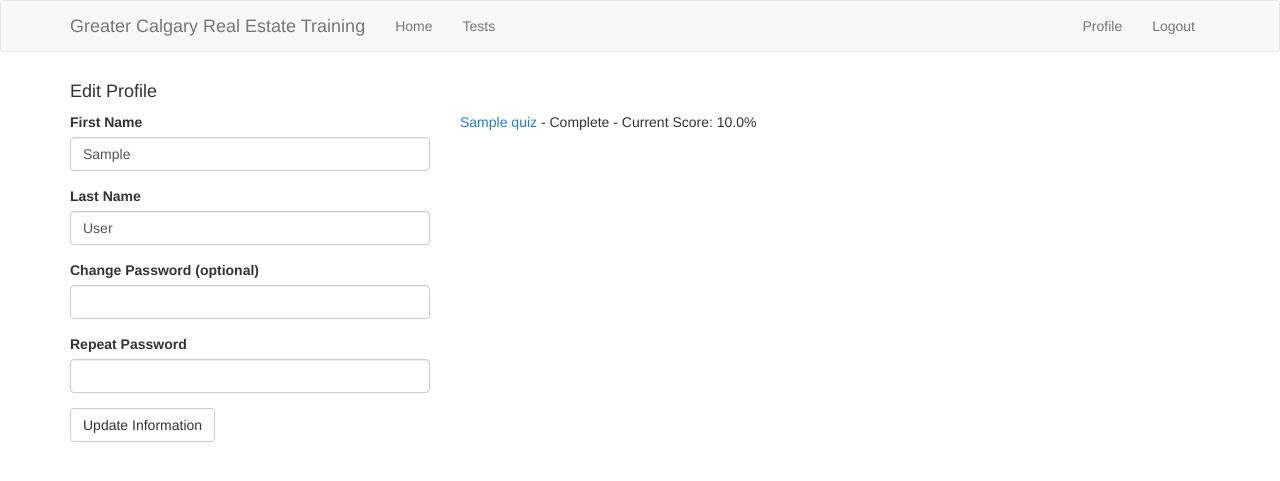
After one commit to ProfessorChill/GCR-Test-Website, a Flask app: page /profile in a window 1280 px wide. The commit adds this page. Shown: the top 481 px of the page. Run offline with Flask 2, Linux system fonts and the light colour scheme; a user stored in the database is signed in; tables that the repository leaves empty hold one stand-in row (values such as "Sample post"); some libraries are stand-ins or nearby versions.

Commit message:
Added profile editing and profile page, next edit will have csrf, I for some reason didn't add that.

```diff
--- a/app/forms.py
+++ b/app/forms.py
@@ -24,3 +24,12 @@ class RegistrationForm(FlaskForm):
         user = User.query.filter_by(email=email.data).first()
         if user is not None:
             raise ValidationError('Please user a different email address.')
+
+
+class EditProfileForm(FlaskForm):
+    first_name = StringField('First Name', validators=[DataRequired()])
+    last_name = StringField('Last Name', validators=[DataRequired()])
+    password = PasswordField('Change Password (optional)', validators=[])
+    password2 = PasswordField(
+        'Repeat Password', validators=[EqualTo('password')])
+    submit = SubmitField('Update Information')
--- a/app/routes.py
+++ b/app/routes.py
@@ -1,7 +1,7 @@
 from flask import render_template, flash, redirect, url_for, request
 from werkzeug.urls import url_parse
 from app import app, db
-from app.forms import LoginForm, RegistrationForm
+from app.forms import LoginForm, RegistrationForm, EditProfileForm
 from flask_login import current_user, login_user, logout_user, login_required
 from app.models import User, Quiz, QuizAnswers
 from datetime import datetime
@@ -11,6 +11,64 @@ from config import Config
 @app.route('/')
 def index():
     return render_template('index.html', title='Tests Login Page')
+
+
+@app.route('/profile/quiz/<int:quiz_id>')
+@login_required
+def profile_quiz_display(quiz_id):
+    quiz_results = QuizAnswers.query.filter_by(
+        user_id=current_user.id, quiz_id=quiz_id).first()
+    quiz = Quiz.query.get(quiz_id)
+
+    return render_template(
+        'users_quiz_results.html',
+        title='Quiz Results',
+        quiz_results=quiz_results,
+        quiz=quiz,
+        user=current_user,
+    )
+
+
+@app.route('/profile', methods=['GET', 'POST'])
+@login_required
+def profile():
+    form = EditProfileForm()
+    quizes = QuizAnswers.query.filter_by(user_id=current_user.id)
+    quizes_formatted = []
+
+    for quiz in quizes:
+        quizes_formatted.append({
+            'id': quiz.id,
+            'quiz_id': quiz.quiz_id,
+            'score': quiz.score,
+            'complete': quiz.complete,
+            'start_dt': quiz.start_dt,
+            'complete_dt': quiz.complete_dt,
+            'quiz': Quiz.query.get(quiz.quiz_id),
+        })
+
+    if form.validate_on_submit():
+        usr = User.query.get(current_user.id)
+
+        if form.password.data:
+            usr.set_password(form.password.data)
+
+        usr.first_name = form.first_name.data
+        usr.last_name = form.last_name.data
+
+        db.session.commit()
+
+        flash('Successfully updated!')
+    else:
+        form.first_name.data = current_user.first_name
+        form.last_name.data = current_user.last_name
+
+    return render_template(
+        'profile.html',
+        title='Profile',
+        quizes=quizes_formatted,
+        form=form,
+    )
 
 
 @app.route('/reports/<int:user_id>/<int:quiz_id>')
@@ -210,7 +268,7 @@ def register():
     form = RegistrationForm()
     if form.validate_on_submit():
         user = User(
-            email=form.email.data,
+            email=form.email.data.lower(),
             first_name=form.first_name.data,
             last_name=form.last_name.data,
         )
--- a/app/templates/base.html
+++ b/app/templates/base.html
@@ -32,6 +32,7 @@
 					{%- if current_user.is_anonymous %}
 					<li><a href="{{ url_for('login') }}">Login</a></li>
 					{%- else %}
+					<li><a href="{{ url_for('profile') }}">Profile</a></li>
 					<li><a href="{{ url_for('logout') }}">Logout</a></li>
 					{%- endif %}
 				</ul>
--- a/app/templates/index.html
+++ b/app/templates/index.html
@@ -6,7 +6,11 @@
 	</div>
 	<h4>This month our company mandatory review and quiz is on:</h4><br/>
 	<ul>
-		<li><a href="https://d15cz6njn0r035.cloudfront.net/The+National+Do-Not-Call+List+Greater+Calgary+Policy.pdf">The National Do Not Call List.</a></li>
+		<li><a href="https://d15cz6njn0r035.cloudfront.net/The+National+Do-Not-Call+List+Greater+Calgary+Policy.pdf">The National Do Not Call List Policy Manual</a></li>
 	</ul><br/><br/>
+	{%- if current_user.is_anonymous %}
 	<h4><b><a href="/register">Register</a></b> and <b><a href="/login?next=%2Ftests">Login</a></b> to take the test</h4>
+	{%- else %}
+	<h4><a href="/test/2">Take the test</a></h4>
+	{%- endif %}
 {% endblock %}
--- /dev/null
+++ b/app/templates/profile.html
@@ -0,0 +1,18 @@
+{% extends 'base.html' %}
+{% import 'bootstrap/wtf.html' as wtf %}
+
+{% block app_content %}
+	<h4>Edit Profile</h4>
+	<div class="row">
+		<div class="col-md-4">
+			{{ wtf.quick_form(form) }}
+		</div>
+		<div class="col-md-5">
+			{%- if quizes %}
+			{%- for quiz in quizes %}
+			<a href="{{ url_for('profile_quiz_display', quiz_id=quiz.quiz_id) }}">{{ quiz.quiz.name }}</a>{% if quiz.complete %} - Complete - Current Score: {% if quiz.score %}{{ quiz.score }}%{% else %}0%{% endif %}{% else %} - Incomplete - Current Score: {% if quiz.score %}{{ quiz.score }}%{% else %}0%{% endif %}{% endif %}<br/>
+			{%- endfor %}
+			{%- endif %}
+		</div>
+	</div>
+{% endblock %}
--- a/gcr_test_website.ini
+++ b/gcr_test_website.ini
@@ -1,5 +1,8 @@
 [uwsgi]
 module = wsgi:app
+
+uid = ubuntu
+gid = www-data
 
 master = true
 processes = 4
```
Also changed, not shown: app/templates/first_test.html (deleted, +0 -25 lines), app/templates/test.html (+7 -2 lines).
